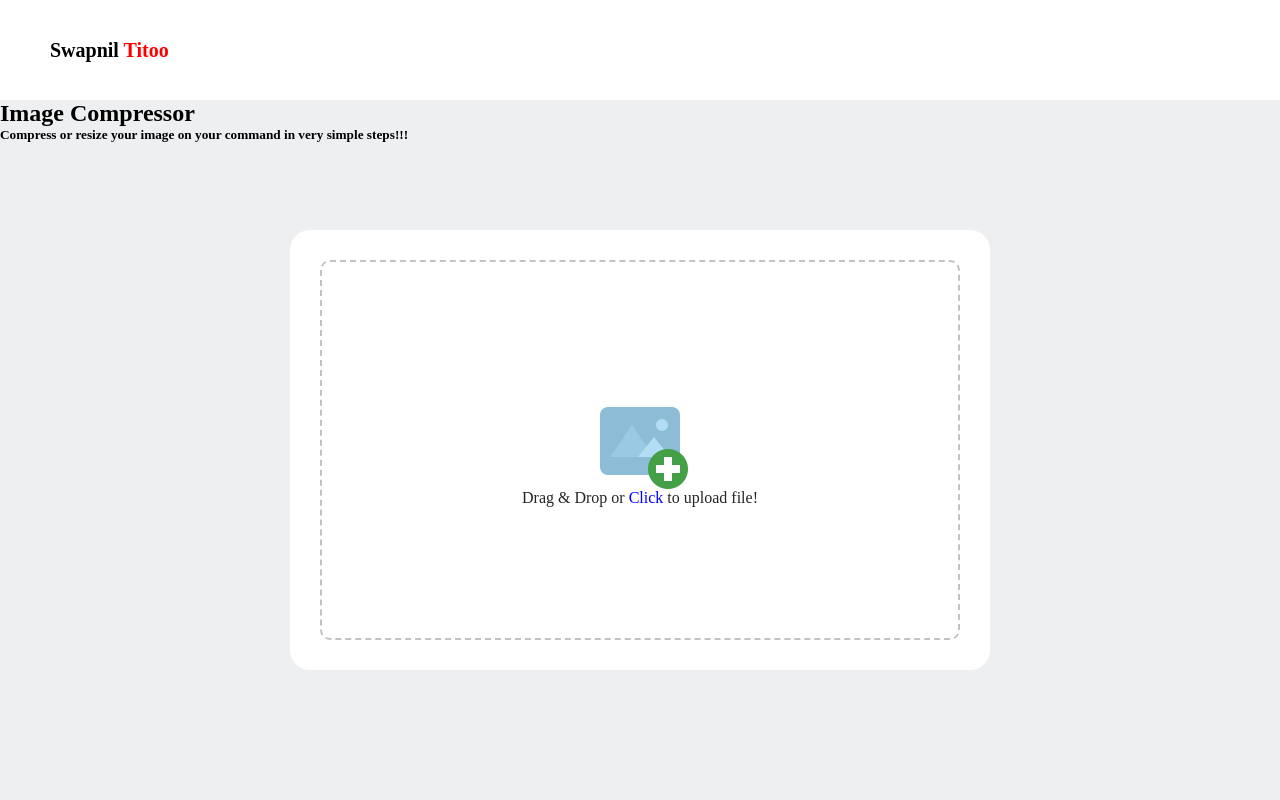
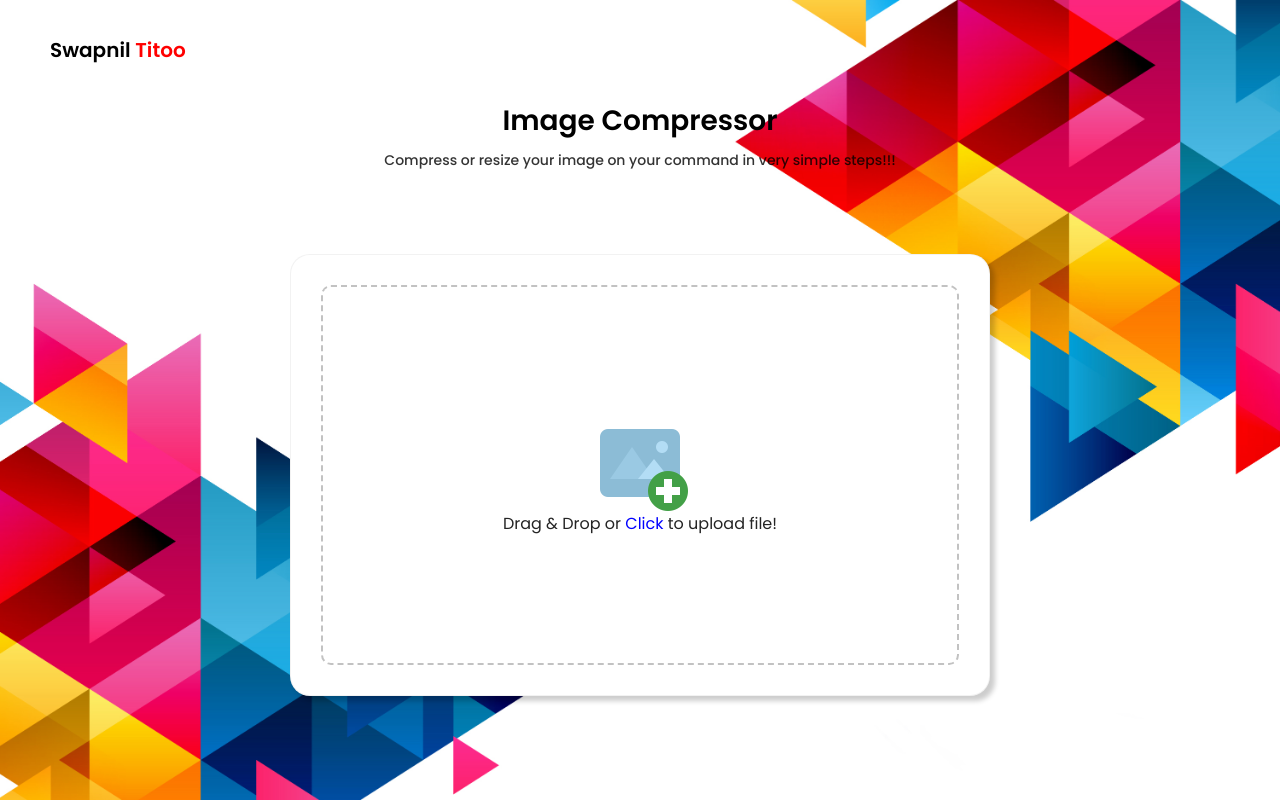
Before and after one commit to swapniltitoo/image-resizer, a plain HTML site: page index.html in a window 1280 px wide. Drawn offline with Linux system fonts and the light colour scheme; a web font is replaced by a local one.

Commit message:
Update style.css

```diff
--- a/style.css
+++ b/style.css
@@ -1,3 +1,5 @@
+@import url('https://fonts.googleapis.com/css2?family=Playfair+Display:ital,wght@0,400;0,500;0,600;0,700;0,800;0,900;1,400;1,500;1,600;1,700;1,800;1,900&family=Poppins:ital,wght@0,100;0,200;0,300;0,400;0,500;0,600;0,700;0,800;0,900;1,100;1,200;1,300;1,400;1,500;1,600;1,700;1,800;1,900&display=swap');
+
 * {
     padding: 0;
     margin: 0;
@@ -8,7 +10,9 @@
 body {
     width: 100%;
     height: 100%;
-    background: #EDEFF1;
+    background: url(./background.jpg);
+    background-size: cover;
+    background-repeat: no-repeat;
 }
 
 nav {
@@ -18,12 +22,33 @@ nav {
     flex-direction: row;
     align-items: center;
     padding: 0 50px;
-    background: #FFFFFF;
+    background: none;
 }
 
 nav h1 {
     font-size: 20px;
     font-weight: 550;
+}
+
+h2 {
+    font-size: 28px;
+    font-weight: 550;
+    position: absolute;
+    top: 100px;
+    left: 50%;
+    transform: translate(-50%, 0);
+    font-family: Poppins;
+}
+
+h5 {
+    font-size: 14px;
+    font-weight: 450;
+    position: absolute;
+    top: 150px;
+    left: 50%;
+    transform: translate(-50%, 0);
+    color: rgba(0, 0, 0, 0.8);
+    font-family: Poppins;
 }
 
 .container {
@@ -37,10 +62,12 @@ nav h1 {
     border-radius: 20px;
     padding: 30px;
     position: absolute;
-    top: calc(50% + 50px);
+    top: calc(50% + 75px);
     left: 50%;
     transform: translate(-50%, -50%);
     background: #FFFFFF;
+    box-shadow: 5px 5px 5px rgba(0, 0, 0, 0.2);
+    border: 1px solid rgba(0, 0, 0, 0.05);
 }
 
 .container .image-container {
@@ -168,7 +195,7 @@ nav h1 {
 .active .controls .field button {
     width: 190px;
     height: 80px;
-    background: black;
+    background: rgb(3, 88, 42);
     color: white;
     outline: none;
     border: none;
```
